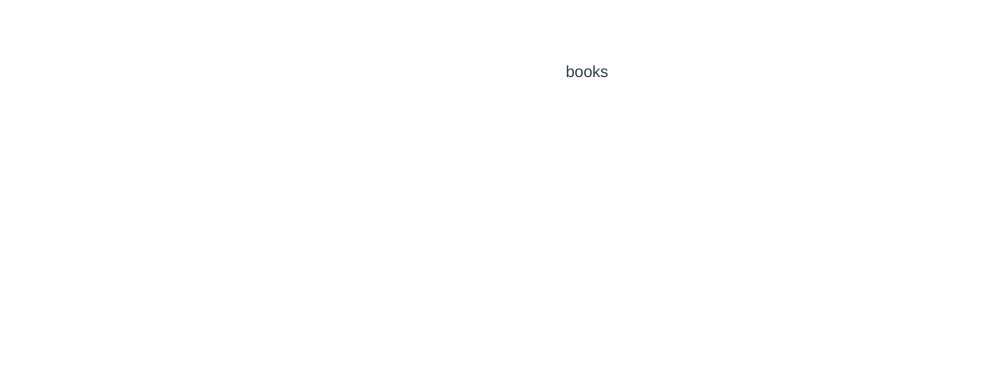
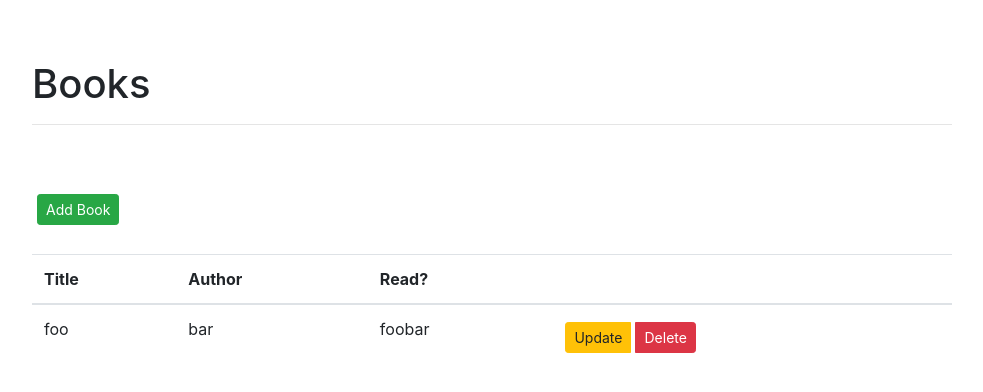
Before and after one commit to fdelacruz/flask-vue-crud, a Vue app in the folder client/: page / in a window 1280 px wide. Shown: the top 392 px of the page, without its empty margins (53-1036 px from the left). Built offline with nearby package versions, Linux system fonts and the light colour scheme.

Commit message:
Style books components

```diff
--- a/client/src/App.vue
+++ b/client/src/App.vue
@@ -6,23 +6,6 @@
 
 <style>
 #app {
-  font-family: 'Avenir', Helvetica, Arial, sans-serif;
-  -webkit-font-smoothing: antialiased;
-  -moz-osx-font-smoothing: grayscale;
-  text-align: center;
-  color: #2c3e50;
   margin-top: 60px
 }
-#nav {
-  padding: 30px;
-}
-
-#nav a {
-  font-weight: bold;
-  color: #2c3e50;
-}
-
-#nav a.router-link-exact-active {
-  color: #42b983;
-}
 </style>
--- a/client/src/components/Books.vue
+++ b/client/src/components/Books.vue
@@ -1,6 +1,41 @@
 <template>
   <div class="container">
-    <p>books</p>
+    <div class="row">
+      <div class="col-sm-10">
+        <h1>Books</h1>
+        <hr><br><br>
+        <button type="button" class="btn btn-success btn-sm">Add Book</button>
+        <br><br>
+        <table class="table table-hover">
+          <thead>
+            <tr>
+              <th scope="col">Title</th>
+              <th scope="col">Author</th>
+              <th scope="col">Read?</th>
+              <th></th>
+            </tr>
+          </thead>
+          <tbody>
+            <tr>
+              <td>foo</td>
+              <td>bar</td>
+              <td>foobar</td>
+              <td>
+                <div class="btn-group" role="group">
+                  <button type="button" class="btn btn-warning btn-sm">Update</button>
+                  <button type="button" class="btn btn-danger btn-sm">Delete</button>
+                </div>
+              </td>
+            </tr>
+          </tbody>
+        </table>
+      </div>
+    </div>
   </div>
+</template>
 
-</template>
+<style scoped>
+.btn {
+  margin: 5px
+}
+</style>
```
